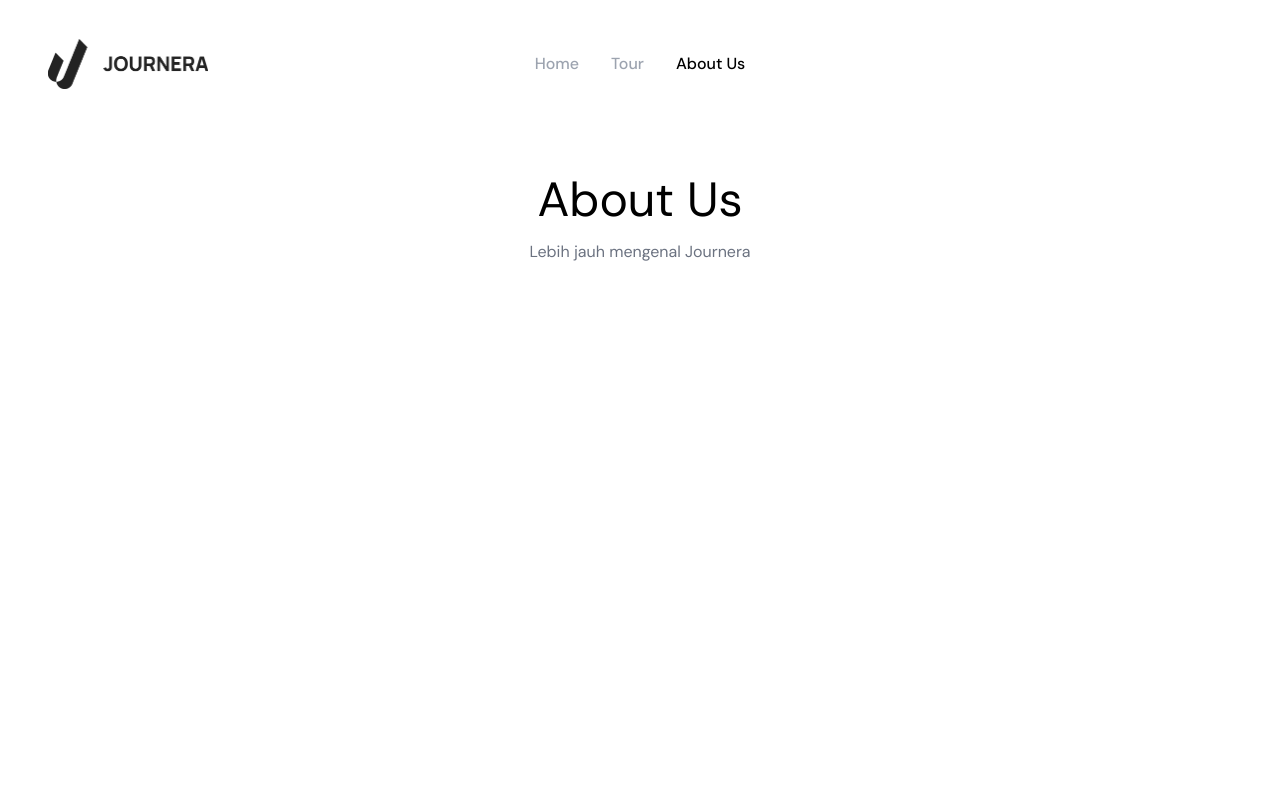
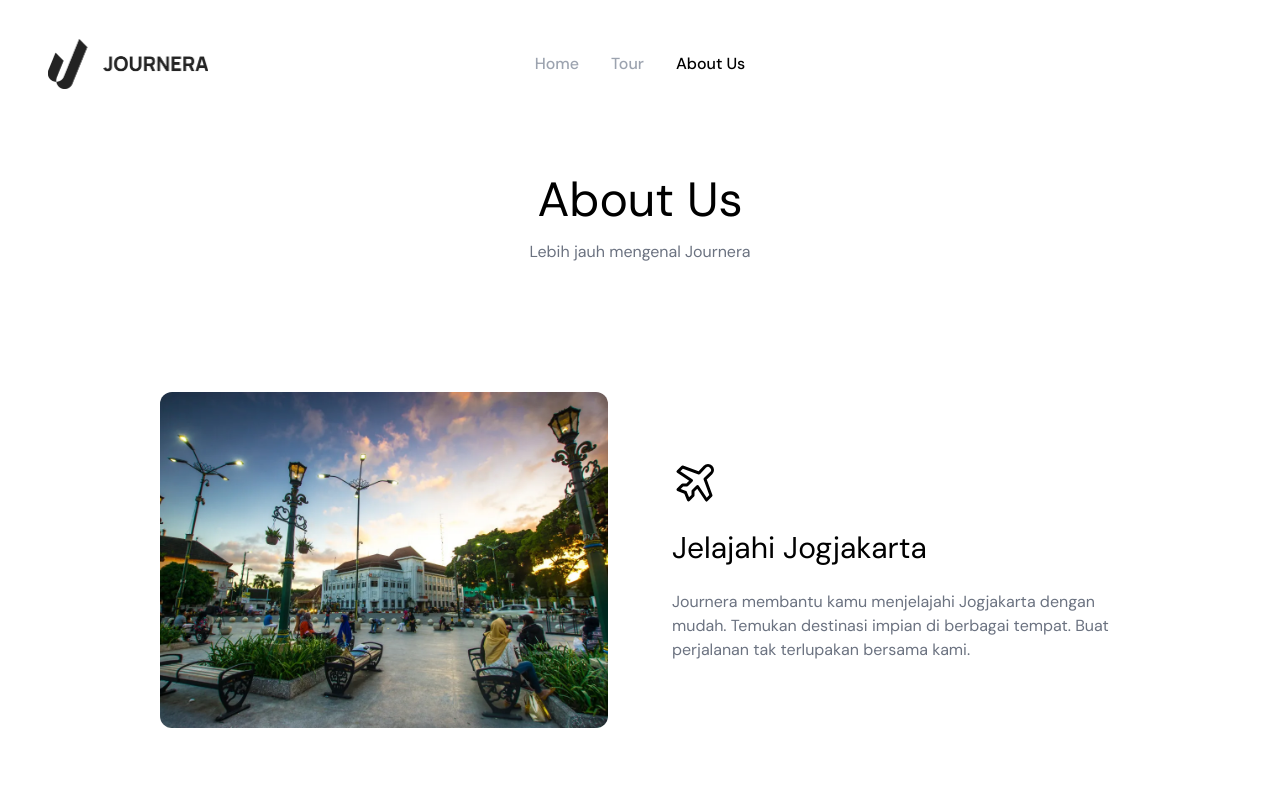
Before and after one commit to alvin-al/journera, a Next.js app: page /about in a window 1280 px wide. Shown: the top 800 px of the page. Built offline with nearby package versions, Linux system fonts and the light colour scheme.

Commit message:
Add about page

```diff
--- a/app/about/page.tsx
+++ b/app/about/page.tsx
@@ -1,15 +1,10 @@
+import AboutUs from "@/components/pages/AboutUs";
 import React from "react";
-import * as styles from "../../components/styles";
 
 const About: React.FC = () => {
   return (
-    <div
-      className={`flex flex-col lg:flex-row w-full  ${styles.ContainerContentPadding} gap-8 py-4 lg:py-12  lg:h-[90vh] justify-center pt-10`}
-    >
-      <div className='flex flex-col items-center gap-4'>
-        <div className='text-5xl'>About Us</div>
-        <p className='text-gray-500'>Lebih jauh mengenal Journera</p>
-      </div>
+    <div>
+      <AboutUs />
     </div>
   );
 };
--- /dev/null
+++ b/components/element/AboutSection.tsx
@@ -0,0 +1,47 @@
+import React from "react";
+import { StaticImageData } from "next/image";
+import Image from "next/image";
+import { PiAirplaneTilt } from "react-icons/pi";
+
+interface AboutSectionProps {
+  icon: React.ReactNode;
+  title: string;
+  description: string;
+  image: StaticImageData;
+  imageLeft?: boolean;
+}
+
+const AboutSection = ({
+  icon,
+  title,
+  description,
+  image,
+  imageLeft,
+}: AboutSectionProps) => {
+  return (
+    <div className='flex w-full h-full flex-col md:flex-row items-center'>
+      <div
+        className={`md:w-1/2 overflow-hidden flex justify-center items-center md:p-8 h-[400px] ${
+          imageLeft ? "md:order-2" : ""
+        }`}
+      >
+        <Image
+          src={image}
+          alt='Malioboro'
+          className='object-cover w-full h-full rounded-xl'
+          width={400}
+          height={400}
+        />
+      </div>
+      <div className='md:w-1/2 flex flex-col gap-6 p-8'>
+        <div className='text-5xl'>
+          <PiAirplaneTilt />
+        </div>
+        <div className='text-3xl'>{title}</div>
+        <div className='text-base text-gray-500'>{description}</div>
+      </div>
+    </div>
+  );
+};
+
+export default AboutSection;
--- /dev/null
+++ b/components/pages/AboutUs.tsx
@@ -0,0 +1,67 @@
+import React from "react";
+import * as styles from "../../components/styles";
+import AboutSection from "@/components/element/AboutSection";
+import malioboro from "@/public/Hero.png";
+import Footer from "../section/Footer";
+import { PiAirplaneTilt } from "react-icons/pi";
+
+const aboutData = [
+  {
+    icon: "PiAirplaneTilt",
+    title: "Jelajahi Jogjakarta",
+    description:
+      "Journera membantu kamu menjelajahi Jogjakarta dengan mudah. Temukan destinasi impian di berbagai tempat. Buat perjalanan tak terlupakan bersama kami.",
+    image: malioboro,
+  },
+  {
+    icon: "PiAirplaneTilt",
+    title: "Kolaborasi Global",
+    description:
+      "Kami bekerja sama dengan mitra di seluruh dunia untuk memberikan pengalaman perjalanan terbaik. Nikmati keragaman budaya dan koneksi global.",
+    image: malioboro,
+    imageLeft: true,
+  },
+  {
+    icon: "PiAirplaneTilt",
+    title: "Pengalaman Istimewa",
+    description:
+      "Journera menciptakan perjalanan yang tak terlupakan. Dapatkan rekomendasi personalized dan layanan premium untuk pengalaman tak terlupakan.",
+    image: malioboro,
+  },
+];
+
+const AboutUs: React.FC = () => {
+  return (
+    <div>
+      <div
+        className={` flex flex-col ${styles.ContainerContentPadding} h-full mb-40`}
+      >
+        <div
+          className={`flex flex-col items-center gap-4 w-full justify-center py-12 mb-12`}
+        >
+          <div className='text-5xl'>About Us</div>
+          <div>
+            <p className='text-gray-500'>Lebih jauh mengenal Journera</p>
+          </div>
+        </div>
+        <div className='flex flex-col gap-12'>
+          {aboutData.map((data, index) => {
+            return (
+              <AboutSection
+                key={index}
+                icon={data.icon}
+                title={data.title}
+                description={data.description}
+                image={data.image}
+                imageLeft={data.imageLeft}
+              />
+            );
+          })}
+        </div>
+      </div>
+      <Footer />
+    </div>
+  );
+};
+
+export default AboutUs;
--- a/package.json
+++ b/package.json
@@ -29,7 +29,7 @@
     "@types/react": "^18",
     "@types/react-dom": "^18",
     "autoprefixer": "^10.4.20",
-    "eslint": "^8",
+    "eslint": "^9.17.0",
     "eslint-config-next": "15.0.3",
     "postcss": "^8.4.49",
     "prisma": "^6.0.1",
```
Also changed, not shown: 1 other file (tests, documents, lock files or other folders).
